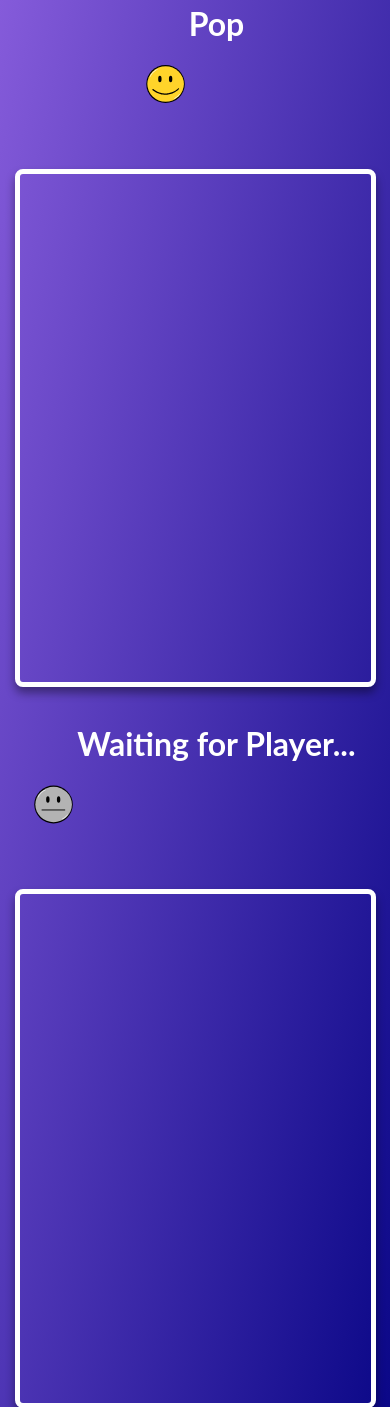
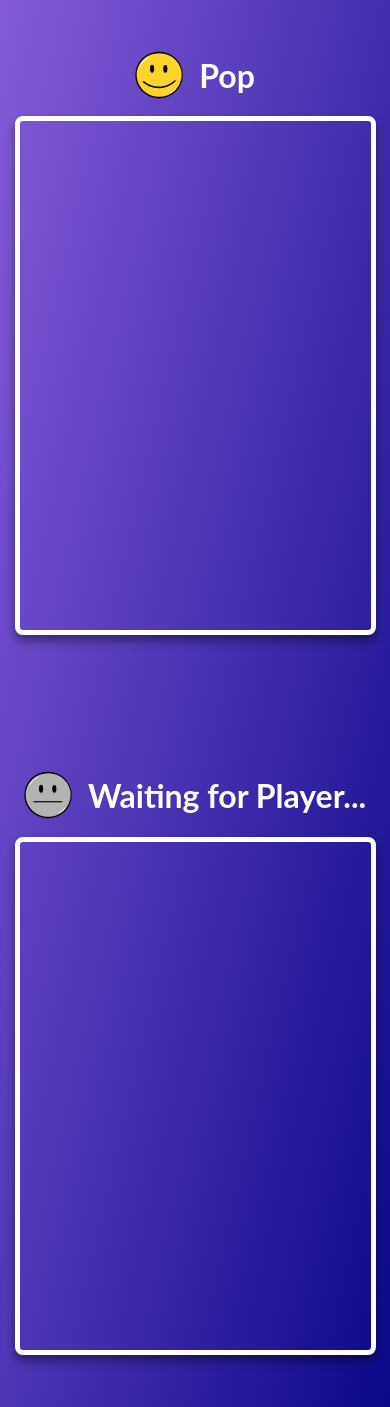
Before and after one commit to BerkleySitterson/straightFace, a Flask app: page /videoChat_funny in a window 390 px wide. Shown: the top 1407 px of the page. Run offline with Flask 3, Linux system fonts and the light colour scheme; a user stored in the database is signed in; some libraries are stand-ins or nearby versions.

Commit message:
Video Chat Layout

```diff
--- a/app.py
+++ b/app.py
@@ -61,7 +61,7 @@ def register():
         if login_pipeline(username, password):
             print(f"Logged in as user: {username}")
             session["username"] = username
-            return redirect(url_for('home', username=username))
+            return render_template('home.html', username=username)
         else:
             print(f"Unable to log in at this time.")
             return render_template('index.html')
--- a/authentication/passwords.txt
+++ b/authentication/passwords.txt
@@ -3,3 +3,4 @@ TannerS:bc9566d59451807e39335a7363f44937:8c7b68150afe4818feea4399687c086c54ae9a7
 GracenSitterson:fb8cf227147ee87155991b2f6e223dd7:093447576f4dc54eeabc28b758cffc40b88691e8816447d83ab9960741a21336b1f80c3fb6793f9b3018acd73290f69723d4f36a3ef56a0e4c124bd90aa42ef4
 IosifSynodinos:2d7c458e70038c74c74d530bf16d76b4:5ffc714572e7590f71b8c80be00bb0ab3d811b992ef0f3d8a35544a03f608fca141b34d0d5cdc710a5ca8141ac09a9a98d52b637b4e1ffe9f6b2b4183ebd4a42
 Will Faulkner:715eb2bf06c3da0b244cebccdb589bfa:a9084890e5c5c1e132ac34d43b54b807c33697d74042327dd6eb1338c9781302d6c757f6e09daef3da7fa1457e3cc7c75654eb5a0e7886b277e57694dcc9bd21
+Pop:7aa72dc4f2246f1365639d8ed8fe0598:6c2ea17796e8ab223166c36868aabbbcef5f36a52d70c1226df7b106411e16b48584a801d60e73cca49efc40b5d934287ad7ac85b6f27474b008b7f99a9ed840
--- a/static/styles.css
+++ b/static/styles.css
@@ -233,8 +251,8 @@ footer {
 
     #seriousIcon,
     #funnyIcon {
-        min-width: 10vw;
-        min-height: 10vh;
+        margin-top: 0rem;
+        margin-right: 0rem;
     }
 
 }
@@ -478,10 +520,10 @@ video {
 
 #seriousIcon,
 #funnyIcon {
-    width: 3vw;
-    height: 3vw;
-    margin-top: 1vh;
-    margin-right: 1vw;
+    width: 3rem;
+    height: 3rem;
+    margin-top: 1rem;
+    margin-right: 1rem;
 }
 
 #seriousVideoHeader_container,
--- a/templates/home.html
+++ b/templates/home.html
@@ -17,8 +17,9 @@
 <body>
 
     <header>
-        <div id="account_btn_container">
-            <a href="/logout" class="account_btn">Log Out</a>
+        <div id="username_container">
+            <p id="homeUsername">{{ username }}</p>
+            <a href="/logout" class="account_btn" id="logout_btn">Log Out</a>
         </div>
     </header>
 
```
Also changed, not shown: other parts of static/styles.css (+44 -2 lines), database/straightface.db.
